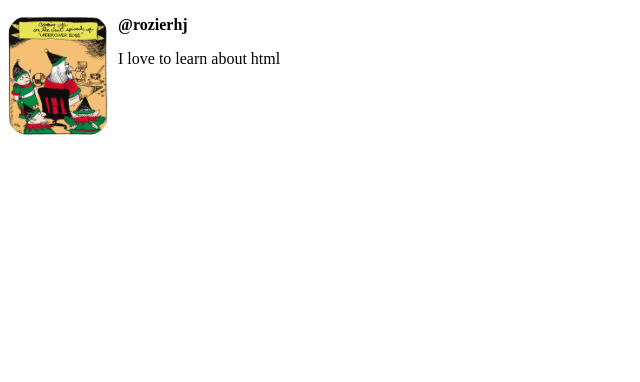
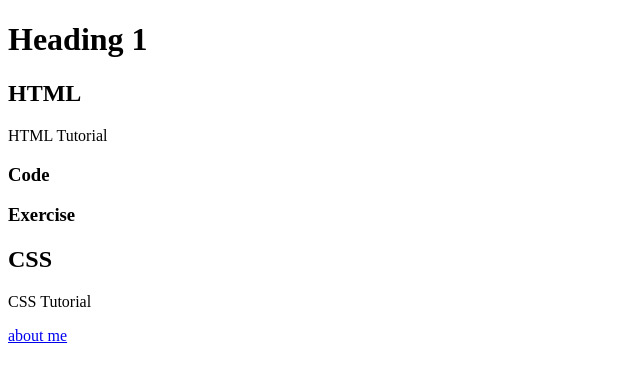
Before and after one commit to rozierhj/Mosh-01, a plain HTML site: page index.html in a window 1280 px wide. Shown: the whole page, without its empty margins (0-640 px from the left). Drawn offline with Linux system fonts and the light colour scheme.

Commit message:
more practice 2/29/24

```diff
--- a/index.html
+++ b/index.html
@@ -3,23 +3,31 @@
 <head>
     <meta charset="UTF-8">
     <meta name="viewport" content="width=device-width, initial-scale=1.0">
-    <title>My first web page</title>
+    <meta name="keywords" content="HTML, CSS">
+    <meta name="description" content="...">
+    <title>Home</title>
     <style>
-        img {
-            width:100px;
-            border-radius: 20px;
-            float: left;
-            margin-right: 10px;
-
-        }
-        .username{
-            font-weight:bold;
+        em{
+            color: red;
+            font-style: normal;
         }
     </style>
 </head>
 <body>
-    <img src="./images/santa-01.png" alt="a picture of santa">
-    <p class="username">@rozierhj</p>
-    <p>I love to learn about html</p>
+    <h1>Heading 1</h1>
+    <h2>HTML</h2>
+    <p>HTML Tutorial</p>
+    <h3>Code</h3>
+    <h3>Exercise</h3>
+
+    <h2>CSS</h2>
+    <p>CSS Tutorial</p>
+
+
+    <!-- <p>I want to learn &lt;HTML&gt;! &copy;</p> -->
+    <!-- <p>Lorem, ipsum dolor sit amet consectetur adipisicing elit. Quo corrupti repudiandae minima! Sequi quae quasi itaque, deleniti eaque quibusdam ea maiores qui maxime&nbsp;voluptate quas facilis, alias vero! Enim voluptas dignissimos aliquid facere quod ad nulla nesciunt velit dicta quidem reiciendis aliquam, dolor ab! Laborum cupiditate exercitationem iste velit dignissimos.</p> -->
+    <a href="./company/about.html">
+        about me <!-- <img src="./images/santa-01.PNG" alt="a link with my face"> -->
+    </a>
 </body>
 </html>
```
Also changed, not shown: company/about.html (added, +21 -0 lines).
